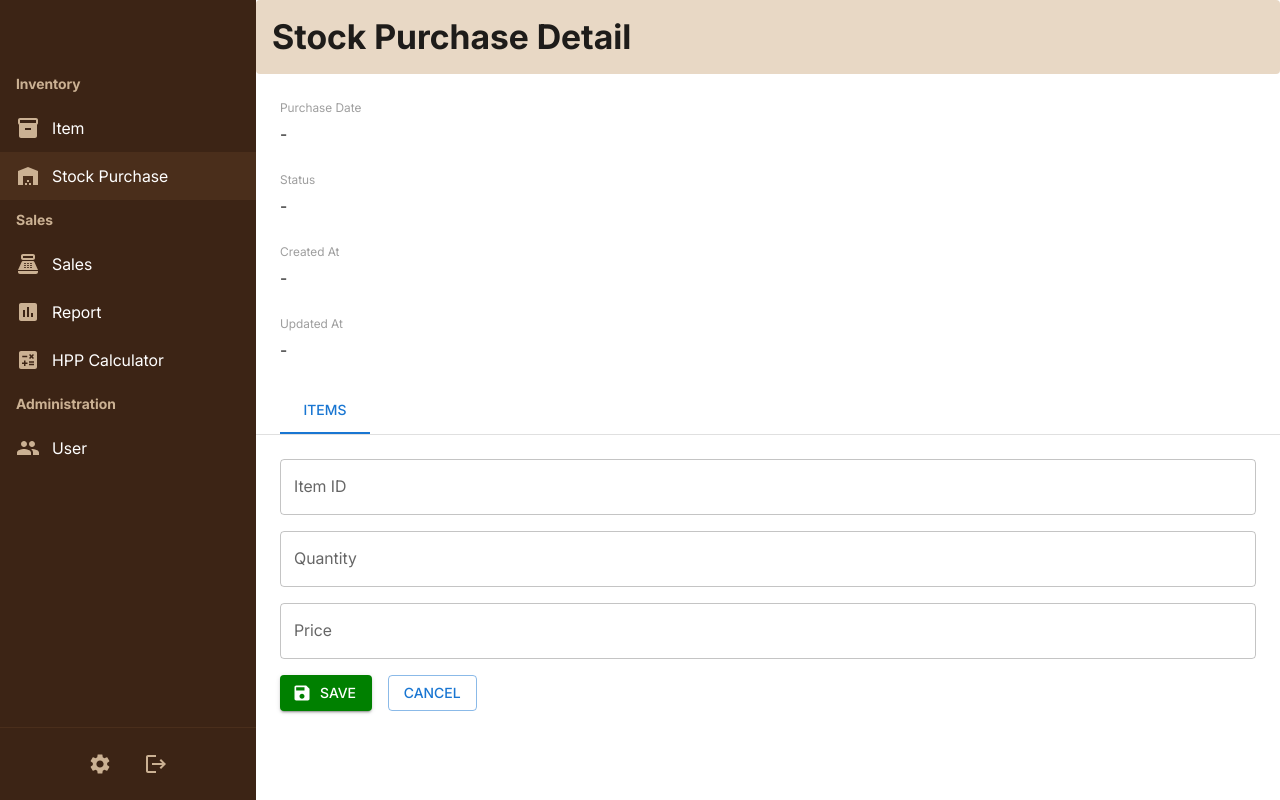
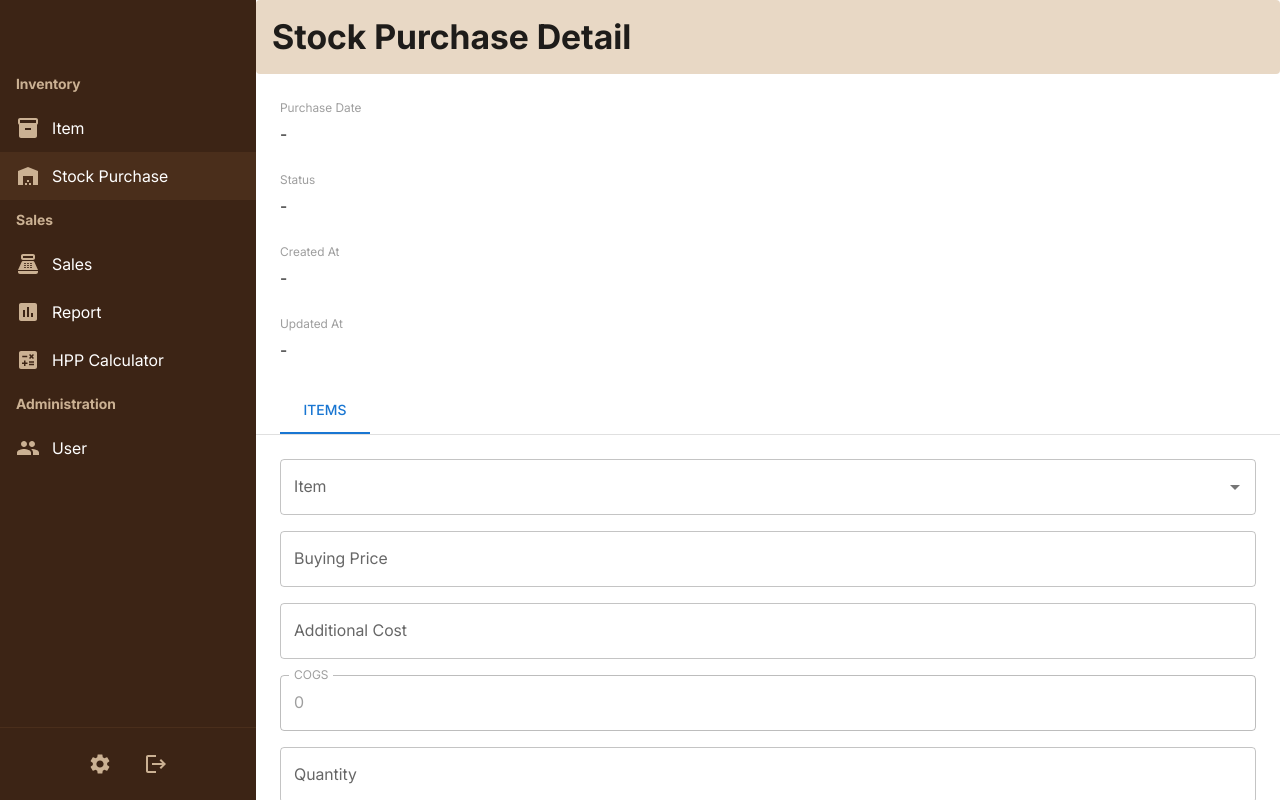
Before and after one commit to YonathanIsBack/take-one-pos-web, a React (Vite) app: page /stock-purchase/1 in a window 1280 px wide. Both pictures are taken after a click on the button "NEW ITEM". Built offline with nearby package versions, Linux system fonts and the light colour scheme; no server answers.

Commit message:
Update detail form

```diff
--- a/src/pages/stock-purchase/StockPurchaseDetailPage.tsx
+++ b/src/pages/stock-purchase/StockPurchaseDetailPage.tsx
@@ -1,5 +1,6 @@
 import SaveIcon from '@mui/icons-material/Save';
 import {
+  Autocomplete,
   Box,
   Button,
   CircularProgress,
@@ -9,16 +10,14 @@ import {
   TextField,
   Typography,
 } from '@mui/material';
-import { DatePicker } from '@mui/x-date-pickers/DatePicker';
-import dayjs from 'dayjs';
 import { useEffect, useState } from 'react';
 import { useParams } from 'react-router-dom';
 import DialogModal from '../../commons/DialogModal';
 import TableData from '../../commons/TableData';
 import Title from '../../commons/Title';
 import { BASE_API_URL } from '../../constants/Url';
+import StockPurchaseItemColumn from '../../table-columns/StockPurchaseItemColumn';
 import fetchWithAuth from '../../utils/fetchWithAuth';
-import StockPurchaseItemColumn from '../../table-columns/StockPurchaseItemColumn';
 
 interface StockPurchaseDetail {
   id: number;
@@ -39,6 +38,11 @@ interface StockPurchaseItem {
   updatedAt: string | null;
 }
 
+interface ItemOption {
+  id: number;
+  name: string;
+}
+
 function StockPurchaseDetailPage() {
   const { id } = useParams<{ id: string }>();
   const [item, setItem] = useState<StockPurchaseDetail | null>(null);
@@ -47,11 +51,16 @@ function StockPurchaseDetailPage() {
   const [showForm, setShowForm] = useState(false);
   const [submitting, setSubmitting] = useState(false);
   const [errorModal, setErrorModal] = useState({ open: false, message: '' });
+  const [items, setItems] = useState<ItemOption[]>([]);
+  const [selectedItem, setSelectedItem] = useState<ItemOption | null>(null);
   const [itemForm, setItemForm] = useState({
-    itemId: '',
+    buyingPrice: '',
+    additionalCost: '',
     quantity: '',
-    price: '',
   });
+
+  const cogs = parseFloat(itemForm.buyingPrice || '0') + parseFloat(itemForm.additionalCost || '0');
+  const total = cogs * parseInt(itemForm.quantity || '0');
 
   useEffect(() => {
     fetchWithAuth(`${BASE_API_URL}/stock-purchase/${id}`)
@@ -65,6 +74,19 @@ function StockPurchaseDetailPage() {
         setLoading(false);
       });
   }, [id]);
+
+  useEffect(() => {
+    if (showForm) {
+      fetchWithAuth(`${BASE_API_URL}/items`)
+        .then((response) => response.json())
+        .then((data) => {
+          setItems(data.items);
+        })
+        .catch((error) => {
+          console.error('Failed to fetch items:', error);
+        });
+    }
+  }, [showForm]);
 
   const handleTabChange = (_event: React.SyntheticEvent, newValue: number) => {
     setTabValue(newValue);
@@ -81,9 +103,12 @@ function StockPurchaseDetailPage() {
         method: 'POST',
         headers: { 'Content-Type': 'application/json' },
         body: JSON.stringify({
-          item_id: parseInt(itemForm.itemId),
+          item_id: selectedItem?.id,
+          buying_price: parseFloat(itemForm.buyingPrice),
+          additional_cost: parseFloat(itemForm.additionalCost),
+          cogs,
           quantity: parseInt(itemForm.quantity),
-          price: parseFloat(itemForm.price),
+          total,
         }),
       });
 
@@ -95,7 +120,8 @@ function StockPurchaseDetailPage() {
       }
 
       setShowForm(false);
-      setItemForm({ itemId: '', quantity: '', price: '' });
+      setSelectedItem(null);
+      setItemForm({ buyingPrice: '', additionalCost: '', quantity: '' });
     } catch {
       setErrorModal({ open: true, message: 'Something went wrong!' });
     } finally {
@@ -190,19 +216,47 @@ function StockPurchaseDetailPage() {
                       <CircularProgress />
                     </Box>
                   )}
+                  <Autocomplete
+                    options={items}
+                    getOptionLabel={(option) => option.name}
+                    value={selectedItem}
+                    onChange={(_event, newValue) => setSelectedItem(newValue)}
+                    disabled={submitting}
+                    sx={{ mb: 2 }}
+                    renderInput={(params) => <TextField {...params} label="Item" />}
+                  />
                   <TextField
                     fullWidth
-                    label="Item ID"
-                    name="itemId"
-                    value={itemForm.itemId}
+                    label="Buying Price"
+                    name="buyingPrice"
+                    type="number"
+                    value={itemForm.buyingPrice}
                     onChange={handleFormChange}
                     disabled={submitting}
                     sx={{ mb: 2 }}
                   />
                   <TextField
                     fullWidth
+                    label="Additional Cost"
+                    name="additionalCost"
+                    type="number"
+                    value={itemForm.additionalCost}
+                    onChange={handleFormChange}
+                    disabled={submitting}
+                    sx={{ mb: 2 }}
+                  />
+                  <TextField
+                    fullWidth
+                    label="COGS"
+                    value={cogs}
+                    disabled
+                    sx={{ mb: 2 }}
+                  />
+                  <TextField
+                    fullWidth
                     label="Quantity"
                     name="quantity"
+                    type="number"
                     value={itemForm.quantity}
                     onChange={handleFormChange}
                     disabled={submitting}
@@ -210,11 +264,9 @@ function StockPurchaseDetailPage() {
                   />
                   <TextField
                     fullWidth
-                    label="Price"
-                    name="price"
-                    value={itemForm.price}
-                    onChange={handleFormChange}
-                    disabled={submitting}
+                    label="Total"
+                    value={total}
+                    disabled
                     sx={{ mb: 2 }}
                   />
                   <Box sx={{ display: 'flex', gap: 2 }}>
```
